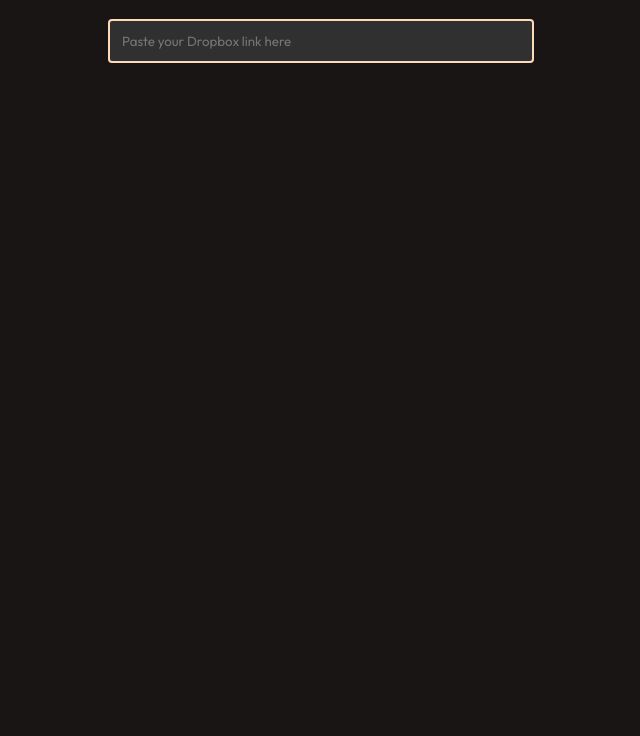
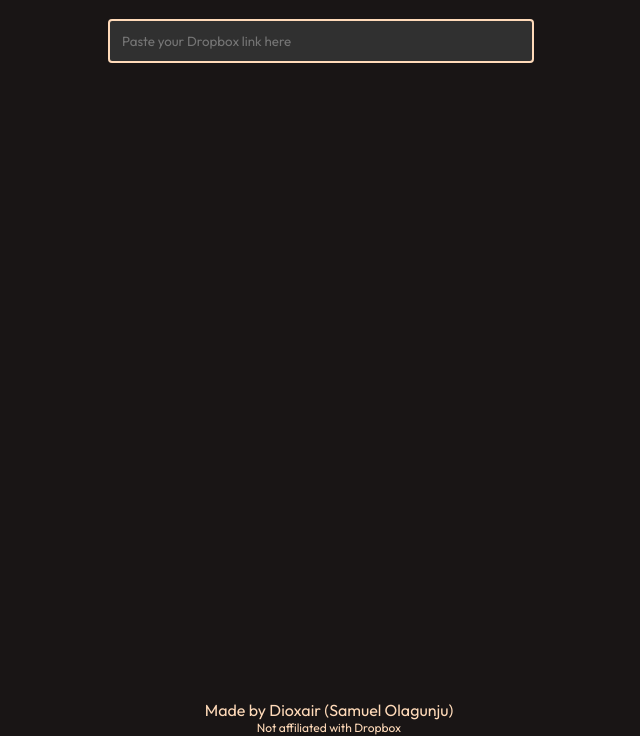
Before and after one commit to dioxair/dropboxdirectlinks, a plain HTML site: page index.html in a window 1280 px wide. Shown: the part 64-800 px from the top of the page, without its empty margins (319-959 px from the left). Drawn offline with Linux system fonts and the light colour scheme.

Commit message:
Added credit and stated that the website is NOT affiliated with Dropbox

```diff
--- a/css/styling.css
+++ b/css/styling.css
@@ -43,3 +43,23 @@ input {
     box-shadow: peachpuff 0px 0.35em 1.175em, peachpuff 0px 0.175em 0.5em;
     transform: translateY(5px) scale(1.06);
 }
+
+.credit {
+    position: relative
+}
+
+.creditText {
+    position: fixed;
+    bottom: 0;
+    width: 100%;
+    text-align: center;
+}
+
+.notAffiliated {
+    position: fixed;
+    bottom: 0;
+    margin-bottom: 1px;
+    width: 100%;
+    text-align: center;
+    font-size: 12px;
+}
--- a/index.html
+++ b/index.html
@@ -12,5 +12,9 @@
     <h1>Direct Dropbox Links</h1>
 
     <input id="userString" class="inputBox" type="text" name="Input Box" placeholder="Paste your Dropbox link here">
+    <div class="credit">
+        <p class="creditText">Made by Dioxair (Samuel Olagunju)</p>
+        <p class="notAffiliated">Not affiliated with Dropbox</p>
+    </div>
 </body>
 </html>
```
